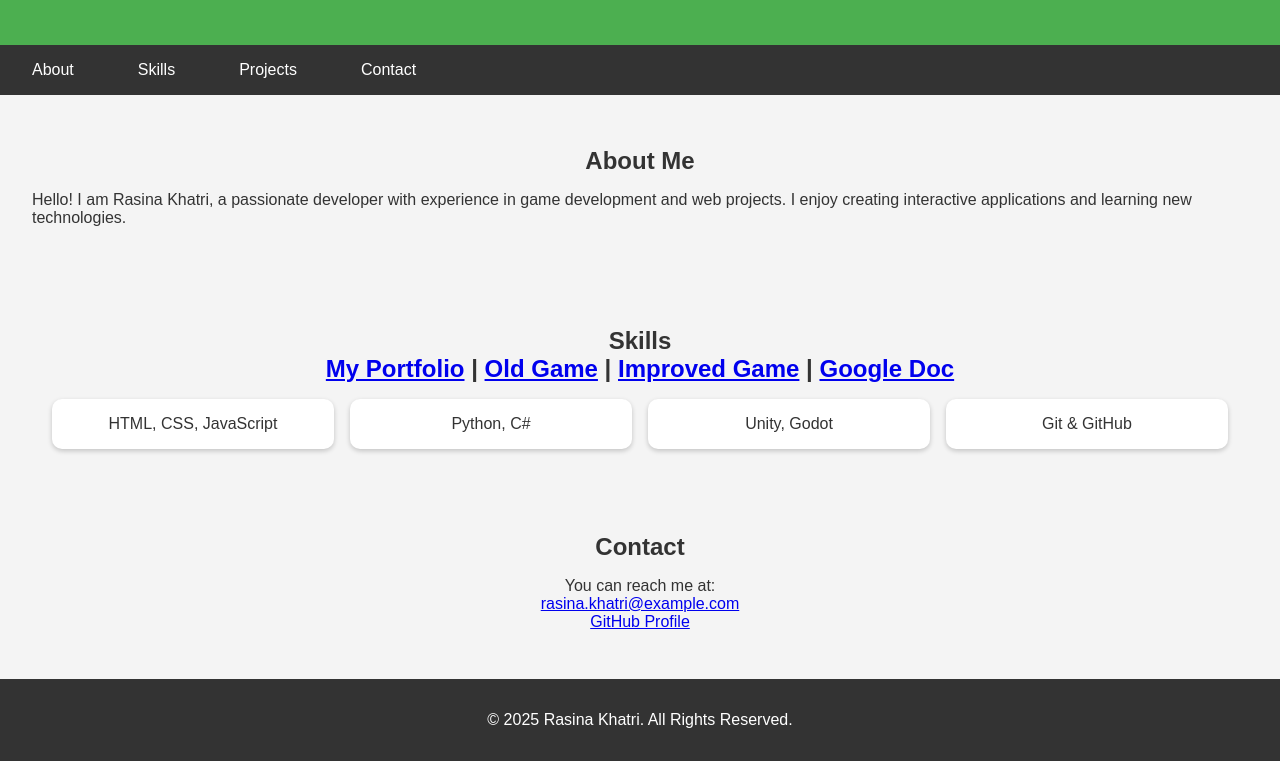
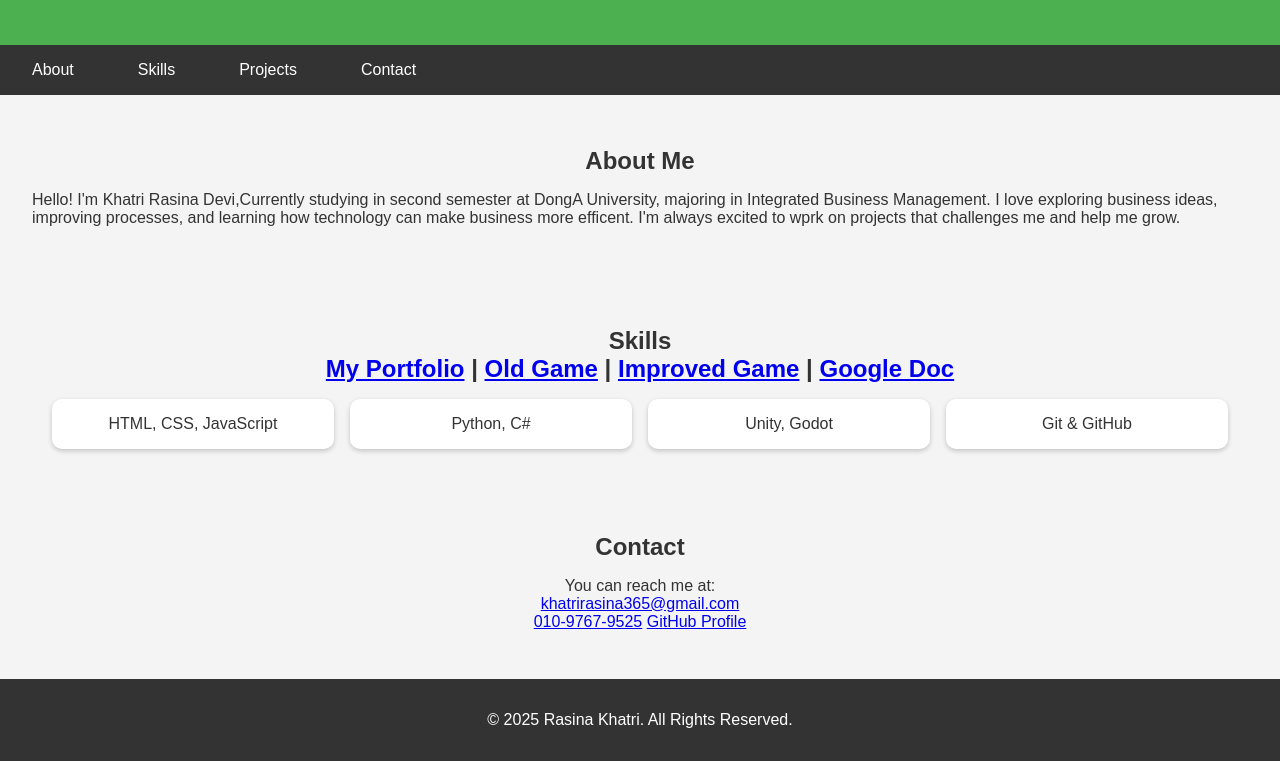
Before and after one commit to khatrirasina/rasina-portfolio2025, a plain HTML site: page index.html in a window 1280 px wide. Shown: the part 106-867 px from the top of the page. Drawn offline with Linux system fonts and the light colour scheme.

Commit message:
Update index.html

```diff
--- a/index.html
+++ b/index.html
@@ -110,7 +110,7 @@
 
     <section id="about">
         <h2 class="section-title">About Me</h2>
-        <p>Hello! I am Rasina Khatri, a passionate developer with experience in game development and web projects. I enjoy creating interactive applications and learning new technologies.</p>
+        <p>Hello! I'm Khatri Rasina Devi,Currently studying in second semester at DongA University, majoring in Integrated Business Management. I love exploring business ideas, improving processes, and learning how technology can make business more efficent. I'm always excited to wprk on projects that challenges me and help me grow.</p>
     </section>
 
     <section id="skills">
@@ -133,7 +133,8 @@
         <h2 class="section-title">Contact</h2>
         <p style="text-align: center;">
             You can reach me at: <br>
-            <a href="mailto:rasina.khatri@example.com">rasina.khatri@example.com</a><br>
+            <a href="mailto:khatrirasina365@gmail.com">khatrirasina365@gmail.com</a><br>
+            <a href="phoneno:010-9767-9525">010-9767-9525</a>
             <a href="https://github.com/khatrirasina" target="_blank">GitHub Profile</a>
         </p>
     </section>
```
